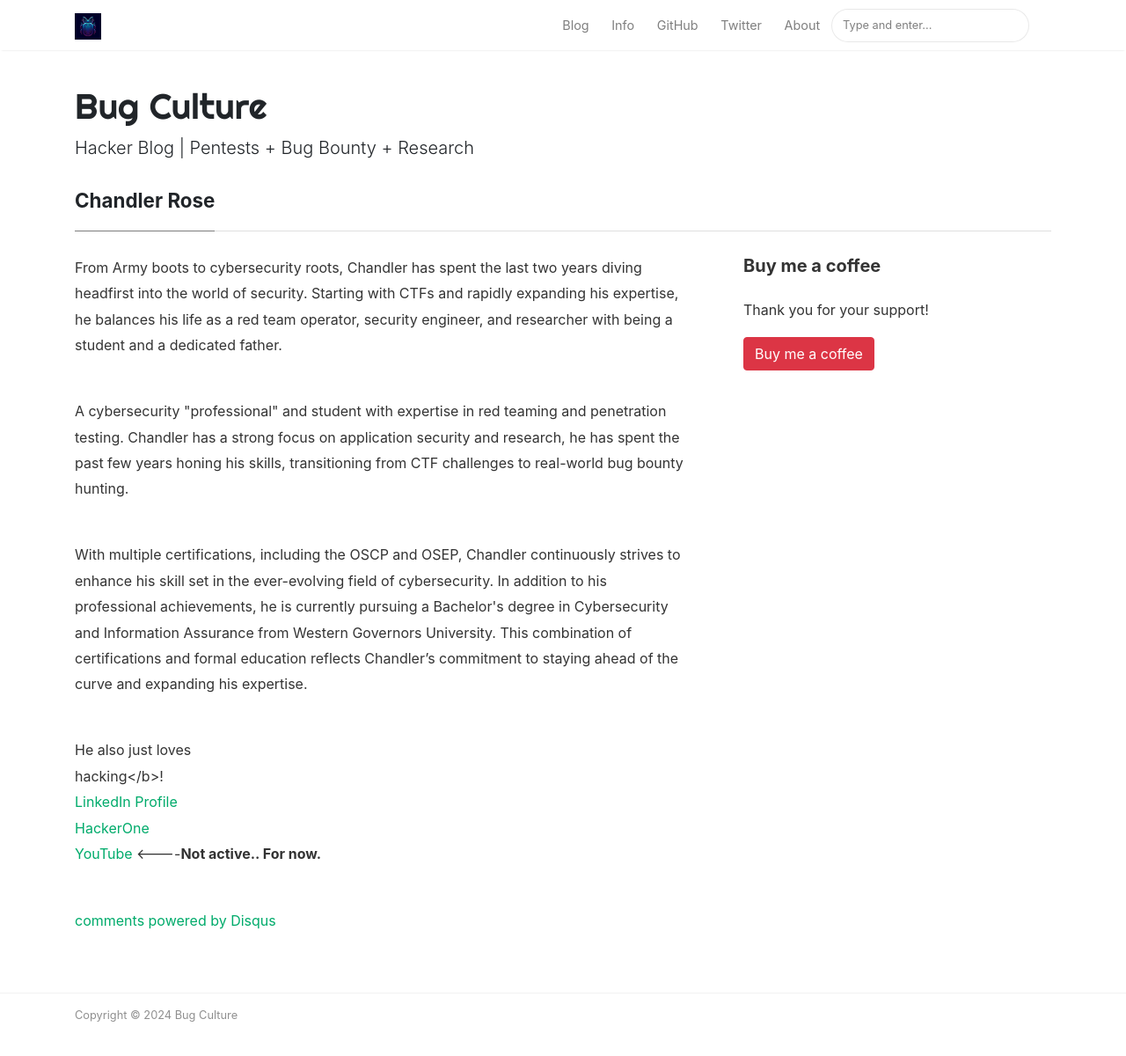
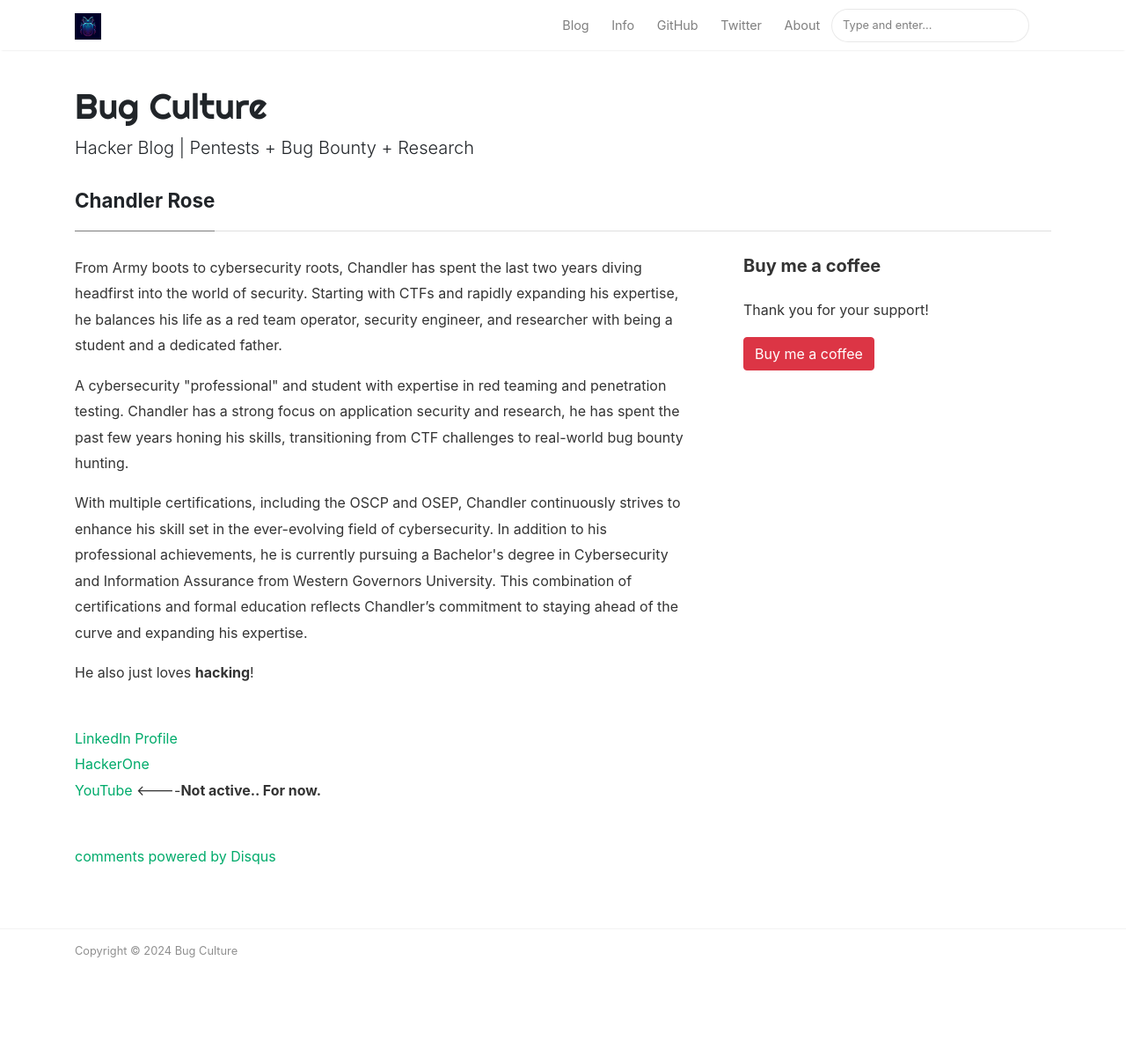
Before and after one commit to Turbul3nce/Turbul3nce.github.io, a Jekyll site: the page built from _pages/about.md, in a window 1280 px wide and 1237 px high. Shown: the top 1200 px of the window at 88% size. Built offline with Jekyll 4.4.1, drawn with Linux system fonts in a browser that asks for light colours; nearby versions of some CDN libraries; comment, search, counter and statistics services are not loaded.

Commit message:
Update about.md

```diff
--- a/_pages/about.md
+++ b/_pages/about.md
@@ -9,12 +9,12 @@ comments: true
 <div class="col-md-8 pr-5">
 
 <p>From Army boots to cybersecurity roots, Chandler has spent the last two years diving headfirst into the world of security. Starting with CTFs and rapidly expanding his expertise, he balances his life as a red team operator, security engineer, and researcher with being a student and a dedicated father.</p>
-<br>
+
 <p>A cybersecurity "professional" and student with expertise in red teaming and penetration testing. Chandler has a strong focus on application security and research, he has spent the past few years honing his skills, transitioning from CTF challenges to real-world bug bounty hunting.</p>
-<br>
+
 <p>With multiple certifications, including the OSCP and OSEP, Chandler continuously strives to enhance his skill set in the ever-evolving field of cybersecurity. In addition to his professional achievements, he is currently pursuing a Bachelor's degree in Cybersecurity and Information Assurance from Western Governors University. This combination of certifications and formal education reflects Chandler’s commitment to staying ahead of the curve and expanding his expertise.</p>
-<br>
-He also just loves <br>hacking</b>!
+
+<p>He also just loves <b>hacking</b>!</p>
 <br>
 <a href="https://www.linkedin.com/in/chandler-rose">LinkedIn Profile</a>
 <br>
```
